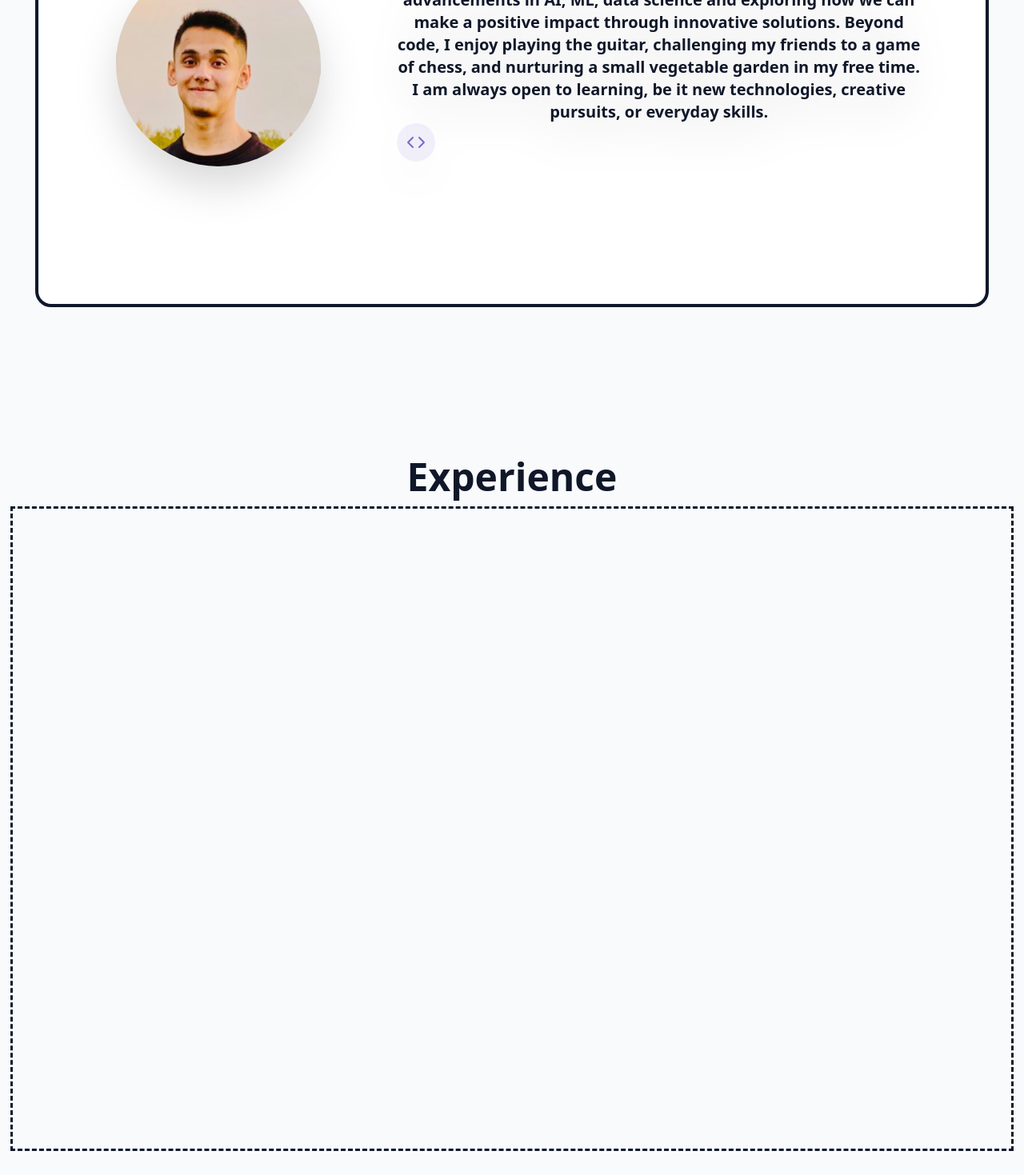
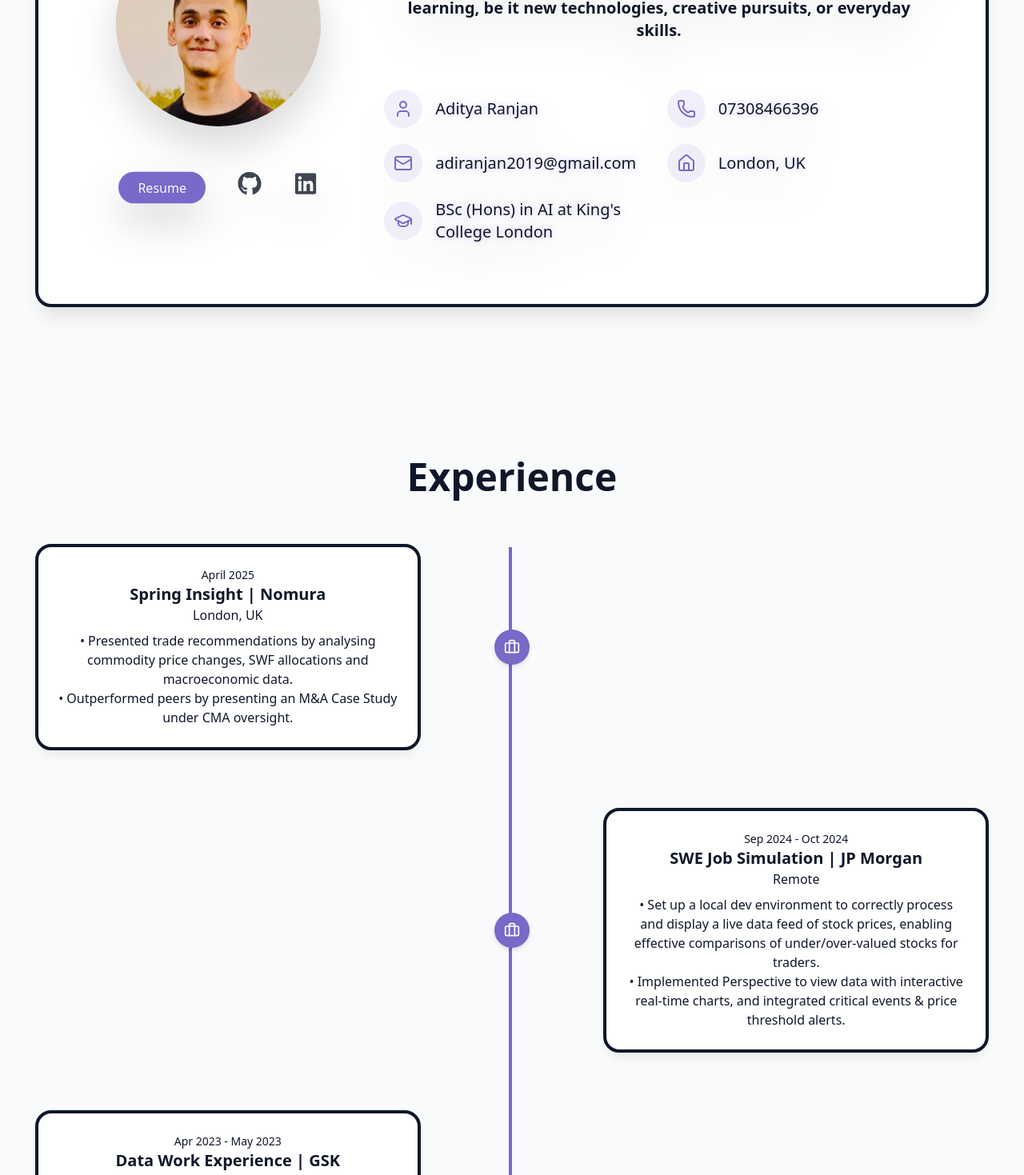
Before and after one commit to ADI-0519/PortfolioWebsite, a React (Vite) app in the folder PortfolioWebsite/: page / in a window 1280 px wide. Shown: the part 1300-2769 px from the top of the page at 80% size. Built offline with nearby package versions, Linux system fonts and the light colour scheme.

Commit message:
Finishing changes

```diff
--- a/PortfolioWebsite/package.json
+++ b/PortfolioWebsite/package.json
@@ -10,7 +10,6 @@
     "preview": "vite preview"
   },
   "dependencies": {
-    "@radix-ui/react-toast": "^1.2.14",
     "@tailwindcss/vite": "^4.1.8",
     "class-variance-authority": "^0.7.1",
     "clsx": "^2.1.1",
@@ -26,6 +25,7 @@
     "@eslint/js": "^9.25.0",
     "@types/react": "^19.1.2",
     "@types/react-dom": "^19.1.2",
+    "@types/react-vertical-timeline-component": "^3.3.6",
     "@vitejs/plugin-react": "^4.4.1",
     "eslint": "^9.25.0",
     "eslint-plugin-react-hooks": "^5.2.0",
--- a/PortfolioWebsite/src/App.tsx
+++ b/PortfolioWebsite/src/App.tsx
@@ -2,11 +2,13 @@
 import { BrowserRouter, Route, Routes } from 'react-router-dom'
 import Home from './Pages/Home'
 import NotFound from './Pages/NotFound'
+//import { Toaster } from "@/components/ui/toaster";
 
 function App() {
 
   return (
-    <div>
+    <>
+      {/* <Toaster /> */}
       <BrowserRouter>
         <Routes>
 
@@ -16,7 +18,7 @@ function App() {
         </Routes>
 
       </BrowserRouter>
-    </div>
+    </>
   )
 }
 
--- a/PortfolioWebsite/src/Components/AboutMe.tsx
+++ b/PortfolioWebsite/src/Components/AboutMe.tsx
@@ -1,5 +1,4 @@
-import { Code } from "lucide-react"
-import image from "../assets/image.jpg"
+
 import { useState } from "react"
 import PersonalInfo from "./PersonalInfo";
 import Qualifications from "./Qualifications";
--- a/PortfolioWebsite/src/Components/Experience.tsx
+++ b/PortfolioWebsite/src/Components/Experience.tsx
@@ -1,18 +1,68 @@
+import { Briefcase } from "lucide-react";
 
 function Experience() {
+  const timelineElements = [
+    {
+      id: 1,
+      title: "Spring Insight | Nomura",
+      location: "London, UK",
+      description:
+        "• Presented trade recommendations by analysing commodity price changes, SWF allocations and macroeconomic data.\n• Outperformed peers by presenting an M&A Case Study under CMA oversight.",
+      date: "April 2025",
+    },
+    {
+      id: 2,
+      title: "SWE Job Simulation | JP Morgan",
+      location: "Remote",
+      description:
+        "• Set up a local dev environment to correctly process and display a live data feed of stock prices, enabling effective comparisons of under/over-valued stocks for traders.\n• Implemented Perspective to view data with interactive real-time charts, and integrated critical events & price threshold alerts.",
+      date: "Sep 2024 - Oct 2024",
+    },
+    {
+      id: 3,
+      title: "Data Work Experience | GSK",
+      location: "London, UK",
+      description:
+        "• Learnt, sorted, and filtered 5000+ patients' data via Microsoft Excel to improve data accuracy and consistency.\n• Produced informed predictions to select patients for clinical trials based on key characteristics for each hospital. \n •Automated Python scripts increased efficiency by 25%.",
+      date: "Apr 2023 - May 2023",
+    },
+  ];
+
   return (
-    <section id="experience" className="py-24 px-4 relative">
-      <h2 className="text-3xl md:text-5xl font-bold mb-4 text-center">
-                Experience <span className="text-primary"></span>
-      </h2>
+    <section id="experience" className="py-24 px-4">
+      <h2 className="text-3xl md:text-5xl font-bold text-center mb-16">Experience</h2>
 
-      <div className="container flex outline-dashed min-h-screen">
+      <div className="relative container mx-auto">
 
+        <div className="absolute left-1/2 transform -translate-x-1 bg-primary h-full w-1" />
 
+        <div className="space-y-20">
+          {timelineElements.map((exp, idx) => {
+            const isLeft = idx % 2 === 0;
+
+            return (
+
+              <div key={exp.id} className={`relative flex flex-col md:flex-row items-center  ${isLeft ? "md:justify-start" : "md:justify-end"}`}>
+
+                <div className={`z-10 bg-primary text-white rounded-full p-3 shadow-md absolute left-1/2 transform -translate-x-1/2`}>
+                  <Briefcase className="w-5 h-5" />
+                </div>
+
+                <div className={`border card-hover gradient-border rounded-2xl shadow-lg p-6 mt-6 outline-4 md:mt-0 md:w-[40%] opacity-0 animate-fade-in-delay-1 ${isLeft ? "md:ml-0" : "md:mr-0"}`}>
+
+                  <p className="text-sm text-muted-foreground">{exp.date}</p>
+                  <h3 className="text-xl font-semibold text-foreground">{exp.title}</h3>
+                  <p className="text-md text-muted-foreground">{exp.location}</p>
+                  <p className="mt-2 whitespace-pre-line text-foreground">{exp.description}</p>
+
+                </div>
+              </div>
+            );
+          })}
+        </div>
       </div>
-
     </section>
-  )
+  );
 }
 
-export default Experience
+export default Experience;
--- a/PortfolioWebsite/src/Components/PersonalInfo.tsx
+++ b/PortfolioWebsite/src/Components/PersonalInfo.tsx
@@ -1,36 +1,66 @@
-import { Code } from "lucide-react"
-import image from "../assets/image.jpg"
+import { Phone, Mail, User, Home, GraduationCap } from "lucide-react";
+import image from "../assets/image.jpg";
+import { FaGithub, FaLinkedin } from "react-icons/fa";
+import  type { ReactNode } from "react";
 
+
+interface infoItemProps{
+  icon: ReactNode;
+  text: string;
+}
 
 function PersonalInfo() {
   return (
-    <div className="container card-hover gradient-border bg-blend-overlay rounded-2xl h-150 p-10 outline-4 opacity-0 animate-fade-in-delay-2">
+    <div className="container card-hover gradient-border bg-blend-overlay rounded-2xl shadow-xl h-150 p-10 outline-4 opacity-0 animate-fade-in-delay-1">
+      <div className="grid grid-rows-1 h-full grid-cols-[1fr_2fr]">
 
-          <div className="grid grid-rows-1 h-full grid-cols-[1fr_2fr]">
-            <div className="w-full items-center justify-center flex drop-shadow-2xl">
-              <div className="w-64 h-64 rounded-full overflow-hidden"><img src={image}></img></div>
-            </div>
 
-            <div className="w-full items-center justify-center flex drop-shadow-2xl">
+        <div className="w-full items-center justify-center flex flex-col gap-15 drop-shadow-2xl">
+          <div className="w-64 h-64 rounded-full overflow-hidden">
+            <img src={image} alt="Aditya" />
+          </div>
 
-              <div className="text-xl font-semibold text-muted-foreground text-center m-10  items-center justify-center">
-                Hi, I'm Aditya and I am particularly fascinated by the advancements in AI, ML, data science and exploring how we can make a positive impact through innovative solutions. Beyond code, I enjoy playing the guitar, challenging my friends to a game of chess, and nurturing a small vegetable garden in my free time. I am always open to learning, be it new technologies, creative pursuits, or everyday skills.
+          <div className="flex flex-row gap-10 text-foreground/80 transition-colors duration-100 animate-bounce ">
 
-                <div className="p-3 rounded-full bg-primary/10 w-12">
-                  <Code className="h-6 w-6 text-primary"/>
-                </div>
-
-              </div>
-
-            </div>
-
+              <div className="cosmic-button"><a href="/CV_Aditya_Ranjan.pdf" target="_blank" rel="noopener noreferrer">Resume</a></div>
+              <div className="hover:text-primary cursor-pointer"><a href="https://www.github.com/ADI-0519" target="_blank" rel="noopener noreferrer"><FaGithub size={30}/></a></div>
+              <div className="hover:text-primary cursor-pointer"><a href="https://www.linkedin.com/in/aditya-ranjan19" target="_blank" rel="noopener noreferrer"><FaLinkedin size={30}/></a></div>
 
           </div>
 
+        </div>
 
 
+        <div className="w-full flex flex-col justify-center drop-shadow-2xl gap-5 px-6">
+
+
+          <div className="text-xl font-semibold text-muted-foreground text-center">
+            Hi, I'm Aditya and I am particularly fascinated by the advancements in AI, ML, data science and exploring how we can make a positive impact through innovative solutions. Beyond code, I enjoy playing the guitar, challenging my friends to a game of chess, and nurturing a small vegetable garden in my free time. I am always open to learning, be it new technologies, creative pursuits, or everyday skills.
+          </div>
+
+          <div className="grid grid-cols-2 gap-5 mt-10">
+            <InfoItem icon={<User className="h-6 w-6 text-primary" />} text="Aditya Ranjan" />
+            <InfoItem icon={<Phone className="h-6 w-6 text-primary" />} text="07308466396" />
+            <InfoItem icon={<Mail className="h-6 w-6 text-primary" />} text="adiranjan2019@gmail.com" />
+            <InfoItem icon={<Home className="h-6 w-6 text-primary" />} text="London, UK" />
+            <InfoItem icon={<GraduationCap className="h-6 w-6 text-primary" />} text="BSc (Hons) in AI at King's College London" />
+          </div>
         </div>
-  )
+      </div>
+    </div>
+  );
 }
 
-export default PersonalInfo
+
+function InfoItem({ icon, text }: infoItemProps) {
+  return (
+    <div className="flex flex-row gap-4 items-center">
+      <div className="p-3 rounded-full bg-primary/10 w-fit">
+        {icon}
+      </div>
+      <span className="text-foreground text-glow text-xl text-left">{text}</span>
+    </div>
+  );
+}
+
+export default PersonalInfo;
--- a/PortfolioWebsite/src/Components/Projects.tsx
+++ b/PortfolioWebsite/src/Components/Projects.tsx
@@ -1,7 +1,7 @@
 import accessify from "../assets/accessify.jpg"
 import weatherwise from "../assets/weatherwise.jpg"
 import scraper from "../assets/scraper.jpg"
-import { ArrowRight, Github } from "lucide-react"
+import { Github } from "lucide-react"
 import Button from "./button"
 
 
--- a/PortfolioWebsite/src/Components/Qualifications.tsx
+++ b/PortfolioWebsite/src/Components/Qualifications.tsx
@@ -1,11 +1,79 @@
+import { GraduationCap, BookOpen } from "lucide-react";
 
 
 function Qualifications() {
+  const education = [
+    {
+      title: "King's College London",
+      subtitle: "Bachelor of Science in Artificial Intelligence",
+      date: "2024 - 2027",
+    },
+    {
+      title: "Glyn School",
+      subtitle: "A-levels in Maths, Further Maths, Computer Science, Physics",
+      date: "2022 - 2024",
+    },
+    {
+      title: "Glyn School",
+      subtitle: "10 GCSEs at Grade 9.",
+      date: "2017 - 2022",
+    },
+  ];
+
+  const courses = [
+    {
+      title: "CS50: Computer Science",
+      subtitle: "Harvard University",
+      date: "June 2023",
+    },
+    {
+      title: "PCEP - Python Programmer",
+      subtitle: "Python Institute",
+      date: "April 2021",
+    },
+  ];
+
   return (
-    <div>
+    <div className="container card-hover gradient-border bg-blend-overlay rounded-2xl shadow-xl h-150 p-10 outline-4 opacity-0 animate-fade-in-delay-1">
 
+    <div className="grid grid-cols-1 md:grid-cols-2 gap-10 mt-10 container max-w-5xl opacity-0 animate-fade-in-delay-1">
+
+      <div>
+        <div className="flex items-center gap-3 mb-6">
+          <GraduationCap className="h-6 w-6 text-primary" />
+          <h2 className="text-2xl font-semibold text-foreground">Education</h2>
+        </div>
+        <ul className="space-y-8 relative">
+          {education.map((item, i) => (
+            <li key={i} className="pl-6 relative">
+              <span className="absolute left-0 top-1.5 h-3 w-3 bg-primary rounded-full" />
+              <h3 className="text-xl font-semibold text-foreground">{item.title}</h3>
+              <p className="text-muted-foreground text-lg">{item.subtitle}</p>
+              <span className="text-muted-foreground text-lg">{item.date}</span>
+            </li>
+          ))}
+        </ul>
+      </div>
+
+      <div>
+        <div className="flex items-center gap-3 mb-6">
+          <BookOpen className="h-6 w-6 text-primary" />
+          <h2 className="text-2xl font-semibold text-foreground">Courses</h2>
+        </div>
+        <ul className="space-y-8 relative">
+          {courses.map((item, i) => (
+            <li key={i} className="pl-6 relative">
+              <span className="absolute left-0 top-1.5 h-3 w-3 bg-primary rounded-full" />
+              <h3 className="text-xl font-semibold text-foreground">{item.title}</h3>
+              <p className="text-muted-foreground text-lg">{item.subtitle}</p>
+              <span className="text-muted-foreground text-lg">{item.date}</span>
+            </li>
+          ))}
+        </ul>
+      </div>
     </div>
-  )
+    </div>
+  );
 }
 
-export default Qualifications
+export default Qualifications;
--- a/PortfolioWebsite/src/Pages/Home.tsx
+++ b/PortfolioWebsite/src/Pages/Home.tsx
@@ -1,6 +1,7 @@
 import AboutMe from "../Components/AboutMe"
 import Contact from "../Components/Contact"
 import Experience from "../Components/Experience"
+import Footer from "../Components/Footer"
 import MainPage from "../Components/MainPage"
 import Navbar from "../Components/Navbar"
 import Projects from "../Components/Projects"
@@ -26,6 +27,8 @@ const Home = () => {
 
         <Contact />
 
+        <Footer />
+
     </div>
   )
 }
```
Also changed, not shown: PortfolioWebsite/src/Components/Contact.tsx (+54 -11 lines), PortfolioWebsite/src/Components/Footer.tsx (added, +11 -0 lines), PortfolioWebsite/src/Components/Skills.tsx (+64 -37 lines), 2 other files (tests, documents, lock files or other folders).
